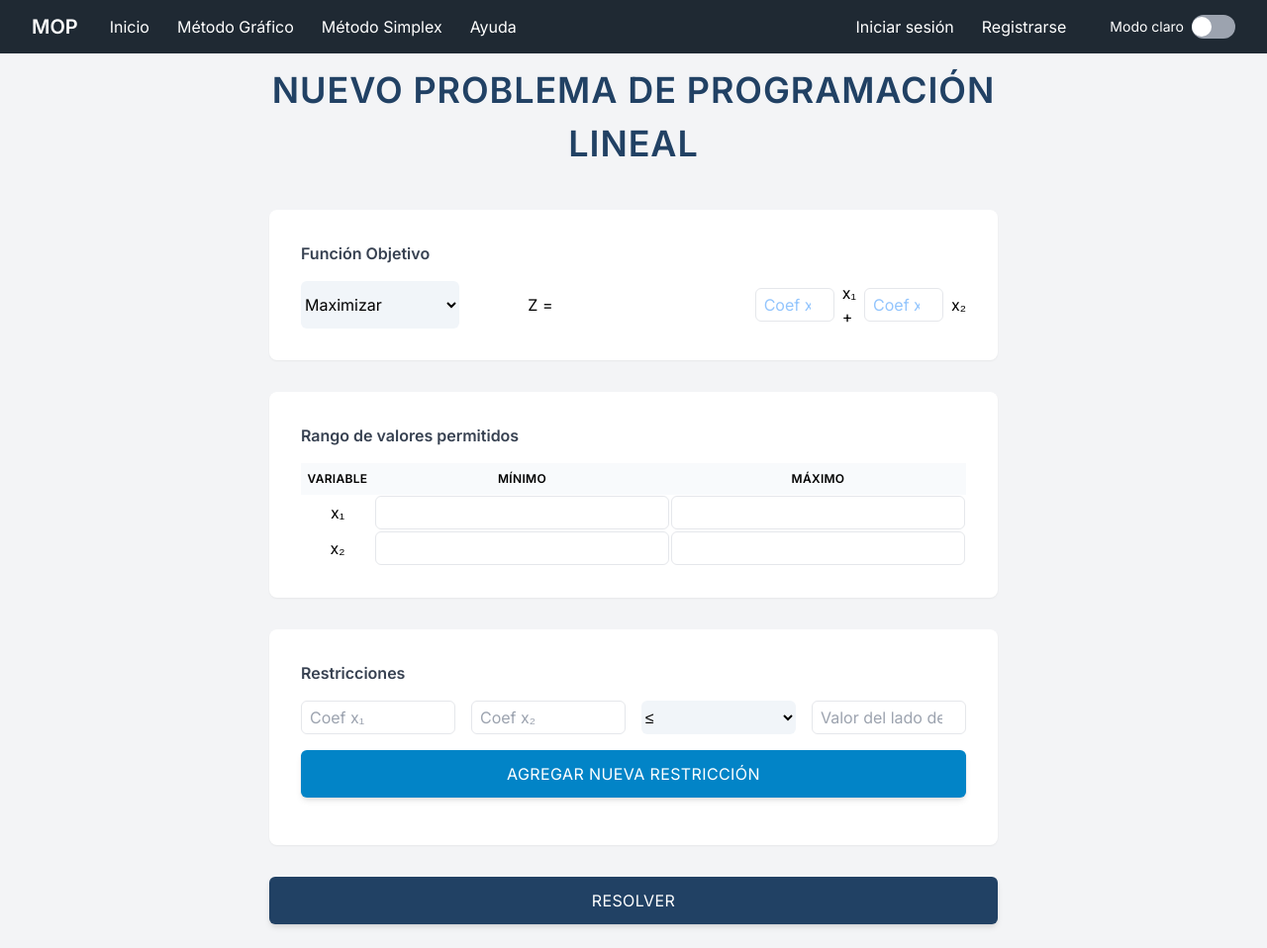
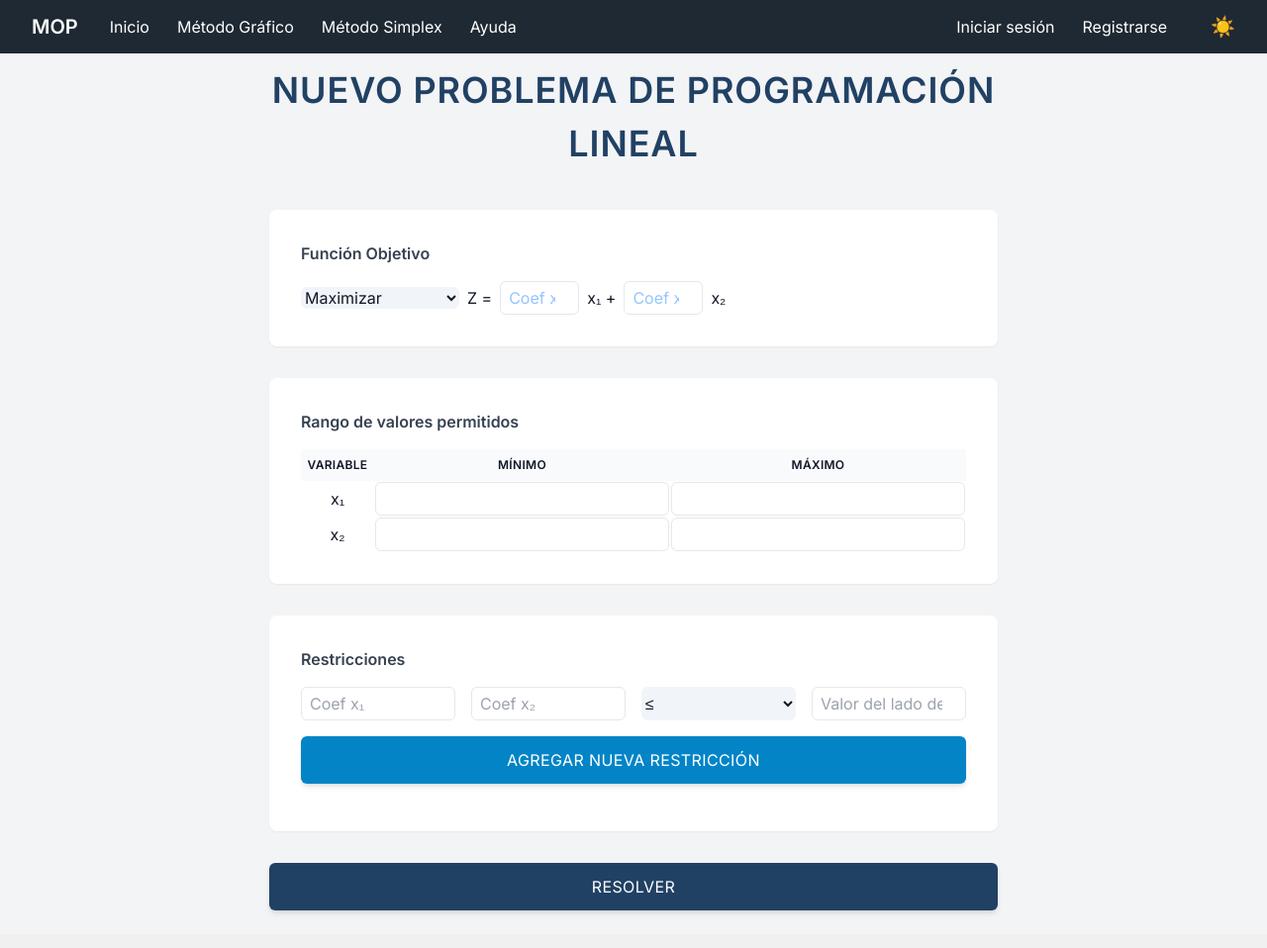
Before and after one commit to YANA021/MOP-Repository, a Django app: page /metodo-grafico/ in a window 1280 px wide. Shown: the whole page at 99% size. After the commit the page ends 923 px from the top, so only its background shows below. Run offline with Django 5.2, Linux system fonts and the light colour scheme; some libraries are stand-ins or nearby versions.

Commit message:
Agregando el modo oscuro

```diff
--- a/Mop_Proyecto/static/js/narvar.js
+++ b/Mop_Proyecto/static/js/narvar.js
@@ -1,22 +1,21 @@
 document.addEventListener('DOMContentLoaded', () => {
     const html = document.documentElement;
     const toggle = document.getElementById('theme-toggle');
-    const circle = toggle.querySelector('span');
-    const label = document.getElementById('theme-label');
+    const sun = document.getElementById('sun-icon');
+    const moon = document.getElementById('moon-icon');
+
+    const storedTheme = localStorage.getItem('theme');
+    if (storedTheme === 'dark') {
+        html.classList.add('dark');
+        sun.classList.add('hidden');
+        moon.classList.remove('hidden');
+    }
 
     function toggleTheme() {
         const dark = html.classList.toggle('dark');
-        if (dark) {
-            toggle.classList.add('bg-[#4FD1C5]');
-            circle.classList.add('translate-x-5');
-            label.textContent = 'Modo oscuro';
-            toggle.setAttribute('aria-pressed', 'true');
-        } else {
-            toggle.classList.remove('bg-[#4FD1C5]');
-            circle.classList.remove('translate-x-5');
-            label.textContent = 'Modo claro';
-            toggle.setAttribute('aria-pressed', 'false');
-        }
+        sun.classList.toggle('hidden', dark);
+        moon.classList.toggle('hidden', !dark);
+        localStorage.setItem('theme', dark ? 'dark' : 'light');
     }
 
     toggle.addEventListener('click', toggleTheme);
--- a/Mop_Proyecto/templates/base.html
+++ b/Mop_Proyecto/templates/base.html
@@ -8,8 +8,13 @@
     <script src="https://cdn.tailwindcss.com"></script>
     <link href="https://fonts.googleapis.com/css2?family=Inter:wght@400;600&display=swap" rel="stylesheet">
     <style>.font-inter{font-family:'Inter',sans-serif;}</style>
+     <script>
+        if (localStorage.theme === 'dark') {
+            document.documentElement.classList.add('dark');
+        }
+    </script>
 </head>
-<body class="font-inter bg-gray-100">
+<body class="font-inter bg-gray-100 text-gray-900 dark:bg-gray-800 dark:text-gray-100">
     <nav class="fixed top-0 inset-x-0 h-[54px] bg-[#1F2933] text-white flex items-center justify-between px-4 md:px-8 z-50">
         <div class="flex items-center">
             <a href="/" class="text-[20px] font-bold mr-5">MOP</a>
@@ -31,11 +36,10 @@
                     <a href="#" class="block px-4 py-2 hover:bg-[#4FD1C5]">English</a>
                 </div>
             </div>
-            <div class="flex items-center">
-                <span id="theme-label" class="mr-2 text-sm">Modo claro</span>
-                <button aria-label="Tema" id="theme-toggle" tabindex="0" aria-pressed="false" class="relative inline-flex h-6 w-11 items-center rounded-full bg-gray-400 focus:outline-none">
-                    <span class="sr-only">Toggle theme</span>
-                    <span class="inline-block h-5 w-5 transform rounded-full bg-white transition"></span>
+             <div>
+                <button id="theme-toggle" aria-label="Cambiar tema" class="text-xl">
+                    <span id="sun-icon">☀️</span>
+                    <span id="moon-icon" class="hidden">🌙</span>
                 </button>
             </div>
             <button id="menu-btn" tabindex="0" aria-expanded="false" class="md:hidden ml-2 focus:outline-none" aria-label="Abrir menú">
--- a/Mop_Proyecto/templates/nuevo_problema.html
+++ b/Mop_Proyecto/templates/nuevo_problema.html
@@ -5,20 +5,19 @@
 <h1 class="text-center text-[36px] text-[#214164] tracking-wide my-10 font-semibold">NUEVO PROBLEMA DE PROGRAMACIÓN LINEAL</h1>
 <form id="problema-form" method="post" class="space-y-8">
     {% csrf_token %}
-    <div class="bg-white rounded-lg shadow-sm p-8 grid grid-cols-3 gap-4">
-        <label class="text-gray-700 font-semibold col-span-3">Función Objetivo</label>
-        <select name="objetivo" class="w-40 bg-slate-100 rounded-md focus:ring-2 focus:ring-sky-300">
-            <option value="max">Maximizar</option>
-            <option value="min">Minimizar</option>
-        </select>
-        <div class="flex items-center">Z =</div>
-        <div class="flex items-center space-x-2">
+    <div class="bg-white rounded-lg shadow-sm p-8 space-y-4">
+        <label class="text-gray-700 font-semibold block">Función Objetivo</label>
+        <div class="flex flex-wrap items-center gap-2">
+            <select name="objetivo" class="w-40 bg-slate-100 rounded-md focus:ring-2 focus:ring-sky-300">
+                <option value="max">Maximizar</option>
+                <option value="min">Minimizar</option>
+            </select>
+            <span>Z =</span>
             <input type="number" step="any" name="coef_x1" placeholder="Coef x₁" class="w-20 text-right placeholder-blue-300 px-2 py-1 border rounded-md">
             <span>x₁ +</span>
             <input type="number" step="any" name="coef_x2" placeholder="Coef x₂" class="w-20 text-right placeholder-blue-300 px-2 py-1 border rounded-md">
             <span>x₂</span>
         </div>
-      </div>
     </div>
     <div class="bg-white rounded-lg shadow-sm p-8">
         <label class="text-gray-700 font-semibold">Rango de valores permitidos</label>
@@ -44,7 +43,6 @@
             </tbody>
         </table>
     </div>
-</nav>
 
  <div class="bg-white rounded-lg shadow-sm p-8">
         <label class="text-gray-700 font-semibold mb-4 block">Restricciones</label>
```
Also changed, not shown: Mop_Proyecto/static/js/restricciones.js (+34 -0 lines).
